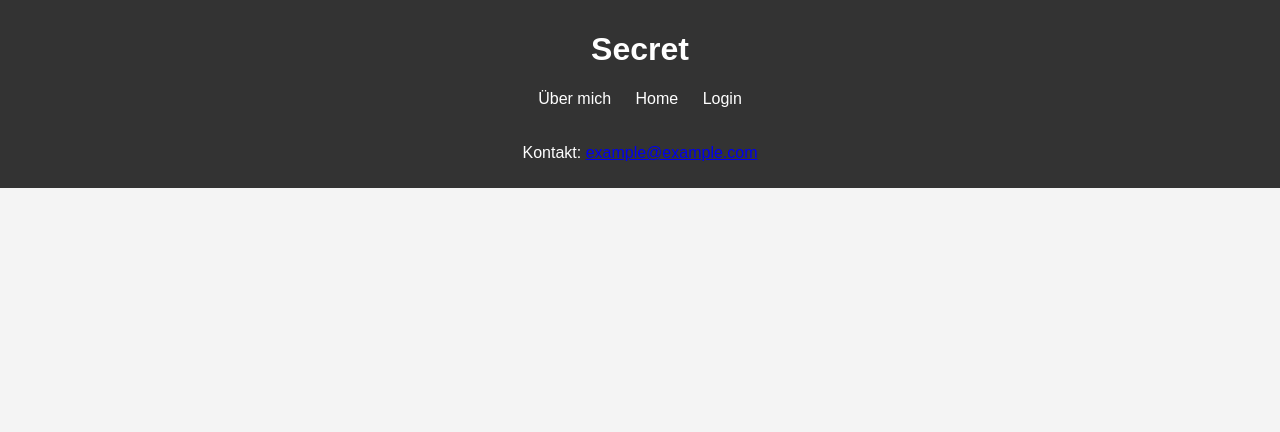
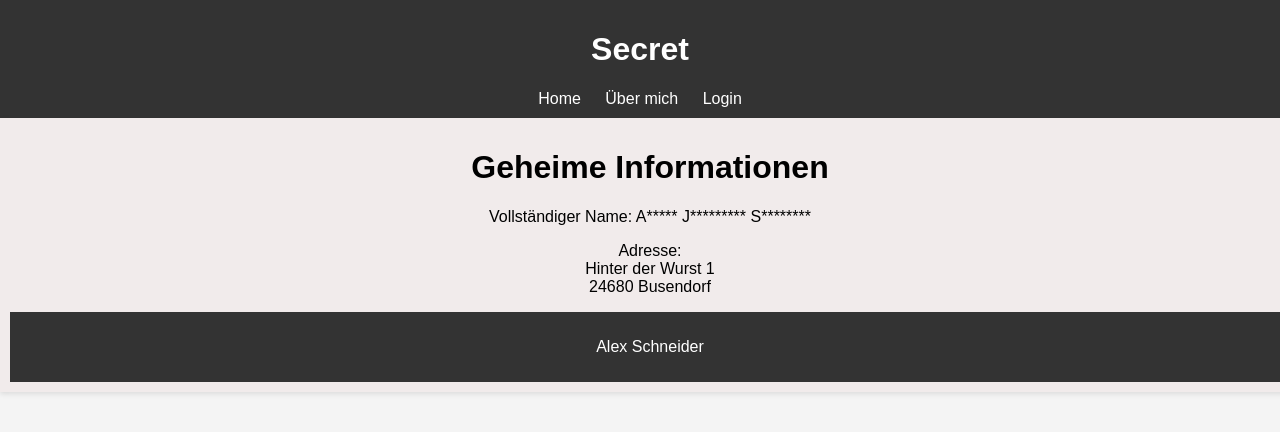
Before and after one commit to SchneiderA/EKS, a plain HTML site: page secret.html in a window 1280 px wide. Drawn offline with Linux system fonts and the light colour scheme.

Commit message:
footer must go down

```diff
--- a/secret.html
+++ b/secret.html
@@ -10,18 +10,27 @@
     <header>
         <h1>Secret</h1>
         <nav>
+            <a href="index.html">Home</a>
             <a href="about.html">Über mich</a>
-            <a href="index.html">Home</a>
             <a href="login.html">Login</a>
         </nav>
     </header>
 
 
+<div class="container">
+    <h1>Geheime Informationen</h1>
+    <p>Vollständiger Name: A***** J********* S********</p>
+    <p>Adresse:
+        <br>
+        Hinter der Wurst 1
+        <br>
+        24680 Busendorf
+      </p>
 
 
 
     <footer>
-        <p>Kontakt: <a href="mailto:example@example.com">example@example.com</a></p>
+        <p>Alex Schneider </p>
     </footer>
 </body>
 </html>
```
Also changed, not shown: about.html (+2 -4 lines), index.html (+3 -5 lines), login.html (+3 -2 lines).
